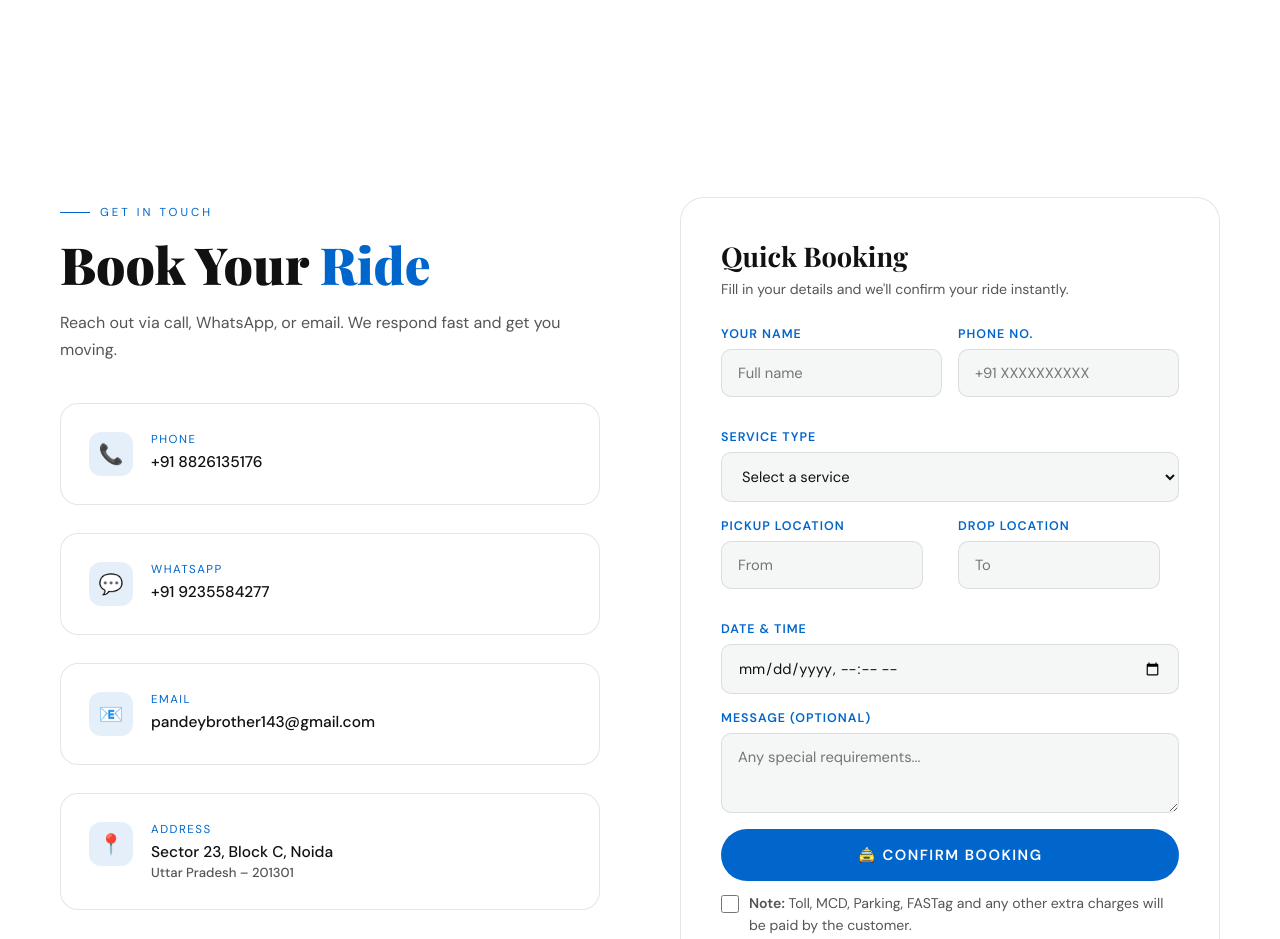
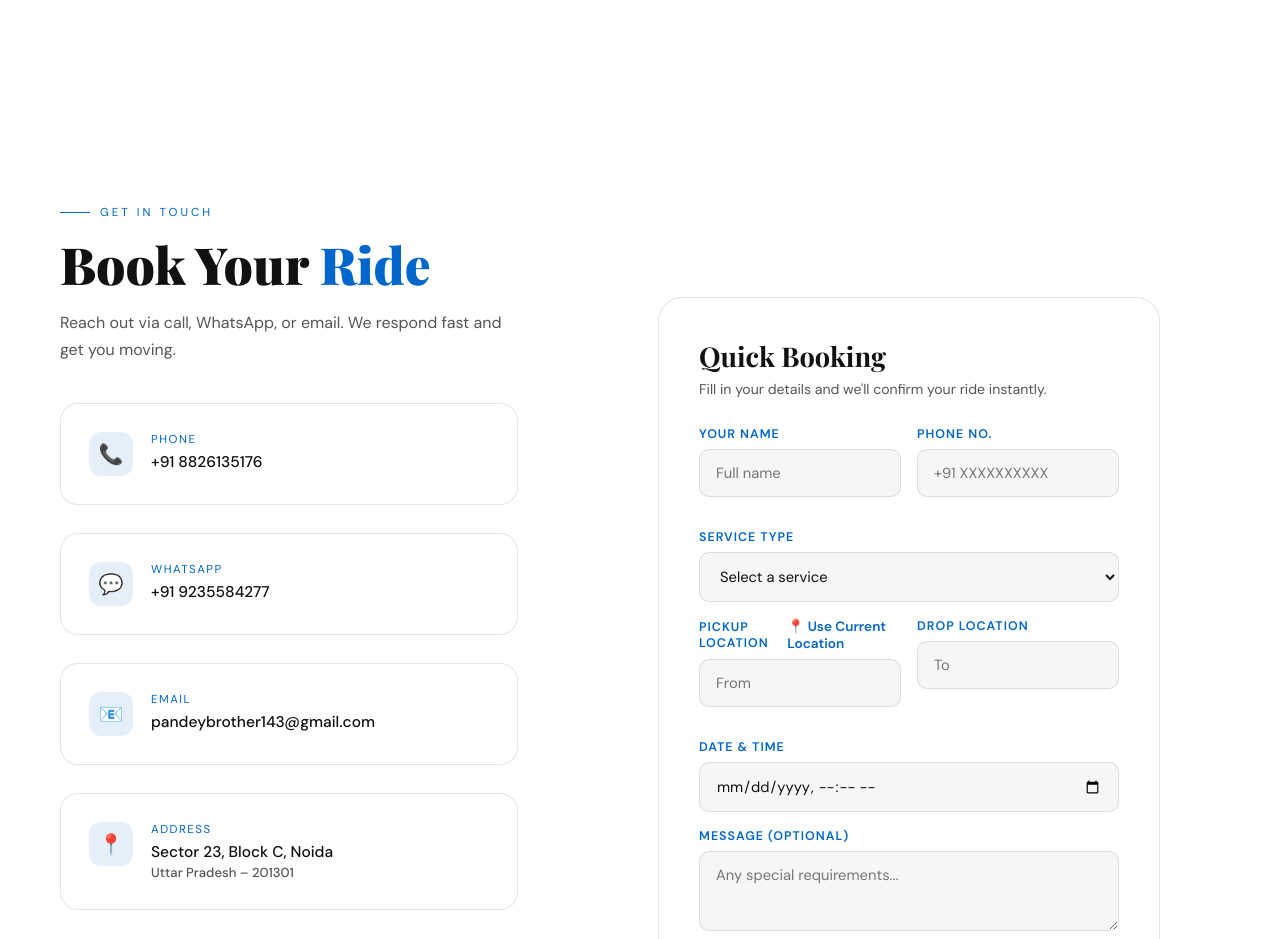
Before and after one commit to kotharidivyanshu07-oss/Shree-Shyam, a plain HTML site: page index.html in a window 1280 px wide. Shown: the part 2289-3228 px from the top of the page. Drawn offline with nearby package versions, Linux system fonts and the light colour scheme.

Commit message:
Reorganize sections and add current location feature

```diff
--- a/index.html
+++ b/index.html
@@ -214,7 +214,7 @@
     </div>
   </section>
 
-  <section id="Book">
+  <section id="Contact">
     <div class="contact-wrap">
       <div>
         <div class="section-label reveal">Get In Touch</div>
@@ -264,7 +264,7 @@
           </div>
         </div>
       </div>
-
+  <section id="Book">
       <div class="booking-box reveal reveal-delay-2">
         <h3>Quick Booking</h3>
         <p>Fill in your details and we'll confirm your ride instantly.</p>
@@ -343,8 +343,11 @@
         <!-- ═══════ CHANGE 2 & 3: LOCATION + MAP + FARE ═══════ -->
         <div class="form-row">
           <div class="form-group">
-            <label>Pickup Location</label>
-            <div class="location-input-wrap">
+  <div style="display: flex; justify-content: space-between; align-items: center;">
+    <label style="margin: 0;">Pickup Location</label>
+    <span onclick="getCurrentLocation()" style="cursor: pointer; font-size: 0.85rem; color: #0066cc; font-weight: 600;">📍 Use Current Location</span>
+  </div>
+  <div class="location-input-wrap">
               <input type="text" id="fpickup" placeholder="From" oninput="searchLocation('pickup', this.value)"
                 autocomplete="off" />
               <div class="autocomplete-dropdown" id="pickup-dropdown" style="display: none"></div>
@@ -425,7 +428,7 @@
       </div>
     </div>
   </section>
-
+</section>
   <footer>
     <div class="footer-brand">
       Shree Shyam Cab Service<span>Your Journey, Our Responsibility</span>
@@ -927,6 +930,76 @@
       window.open(`https://wa.me/919235584277?text=${msg}`, "_blank");
       showToast("✅ Booking sent via WhatsApp!");
     }
+    /* ─── CURRENT LOCATION DETECTOR ─── */
+      function getCurrentLocation() {
+        if (navigator.geolocation) {
+          showToast("📍 Detecting location...");
+
+          navigator.geolocation.getCurrentPosition(
+            async (position) => {
+              const lat = position.coords.latitude;
+              const lon = position.coords.longitude;
+
+              try {
+                // Convert coordinates to a street address using Nominatim (Free)
+                const res = await fetch(`https://nominatim.openstreetmap.org/reverse?format=json&lat=${lat}&lon=${lon}&zoom=18&addressdetails=1`);
+                const data = await res.json();
+
+                // Format the address nicely (first 3 parts of the address)
+                let shortName = "Current Location";
+                if (data && data.display_name) {
+                  shortName = data.display_name.split(",").slice(0, 3).join(", ");
+                }
+
+                // Fill the input field
+                document.getElementById("fpickup").value = shortName;
+
+                // Initialize map if it isn't already
+                if (!map) initMap();
+
+                // Update the global pickup coordinates
+                pickupCoords = [lat, lon];
+
+                // Remove old marker and drop a new one
+                if (pickupMarker) pickupMarker.remove();
+                pickupMarker = new mappls.Marker({
+                  map: map,
+                  position: { lat: lat, lng: lon },
+                  popupHtml: `<div><b>Pickup:</b> ${shortName}</div>`
+                });
+
+                // If drop location is already set, draw the route. Otherwise, just center the map.
+                if (pickupCoords && dropCoords) {
+                  drawRoute();
+                } else {
+                  map.setCenter({ lat: lat, lng: lon });
+                  map.setZoom(15);
+                }
+
+                showToast("✅ Location found!");
+
+              } catch (error) {
+                console.error("Geocoding error:", error);
+                showToast("⚠️ Could not fetch street name, but coordinates saved.");
+                // Still set coordinates even if street name fetch fails
+                pickupCoords = [lat, lon];
+                document.getElementById("fpickup").value = "Exact GPS Location Captured";
+              }
+            },
+            (error) => {
+              // Handle cases where the user denies permission or GPS is off
+              if (error.code === 1) {
+                showToast("⚠️ Please allow location access in your browser.");
+              } else {
+                showToast("⚠️ Could not detect location. Please type it manually.");
+              }
+            },
+            { enableHighAccuracy: true, timeout: 10000, maximumAge: 0 }
+          );
+        } else {
+          showToast("⚠️ Geolocation is not supported by this browser.");
+        }
+      }
   </script>
 </body>
 
```
